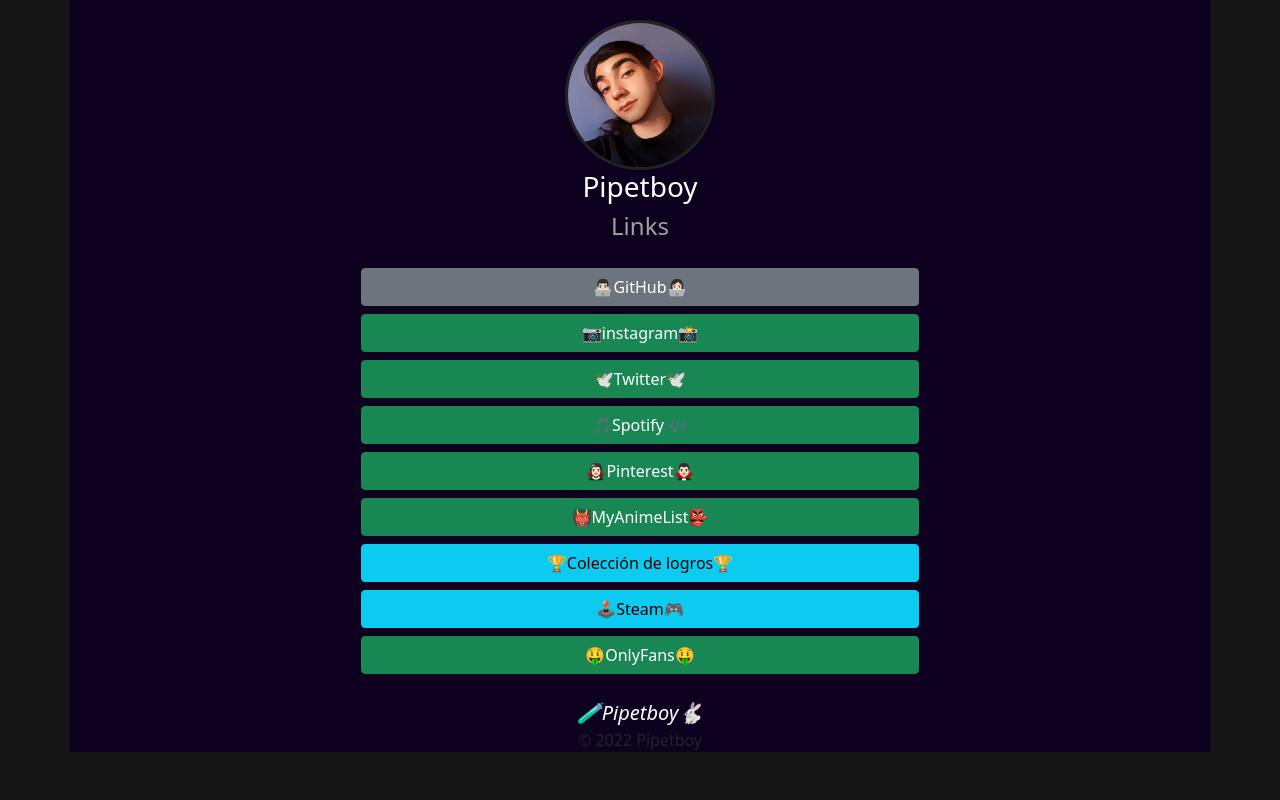
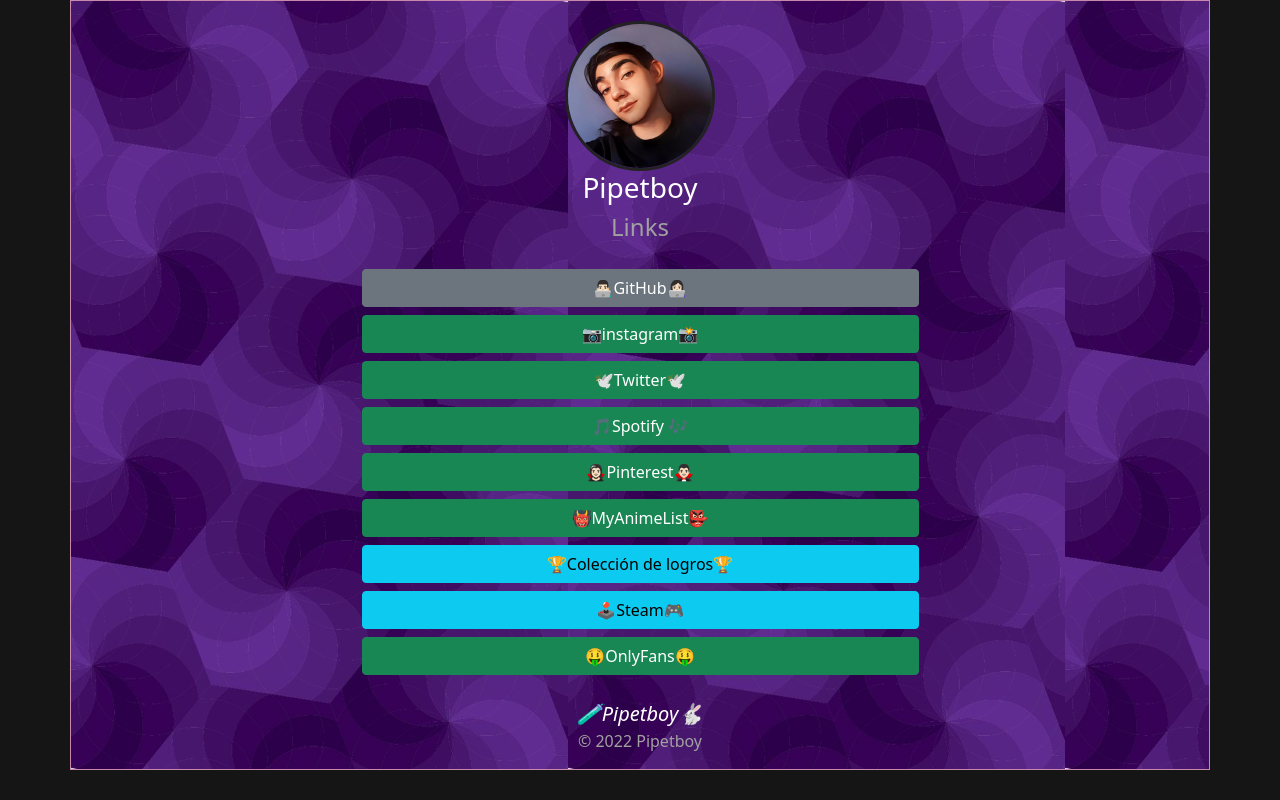
Before and after one commit to pipetboy2001/Pipetboy-linktree, a plain HTML site: page Index.html in a window 1280 px wide. Drawn offline with nearby package versions, Linux system fonts and the light colour scheme.

Commit message:
Animate y fondo
se añade una pequeña animación y se coloca fondo

```diff
--- a/Index.html
+++ b/Index.html
@@ -7,11 +7,14 @@
         <meta http-equiv="X-UA-Compatible" content="IE=edge">
         <meta name="viewport" content="width=device-width, initial-scale=1.0">
         <meta name="viewport" content="width=device-width, initial-scale=1.0">
+        <link rel="icon" type="image/jpg" href="Img/favicon.ico" />
         <!-- importacion css -->
         <link rel="stylesheet" href="style.css" />
         <!-- importacion de bootstrap -->
         <link href="https://cdn.jsdelivr.net/npm/bootstrap@5.0.2/dist/css/bootstrap.min.css" rel="stylesheet"
             integrity="sha384-EVSTQN3/azprG1Anm3QDgpJLIm9Nao0Yz1ztcQTwFspd3yD65VohhpuuCOmLASjC" crossorigin="anonymous">
+        <!--importacion animate-->
+        <link rel="stylesheet" href="https://cdnjs.cloudflare.com/ajax/libs/animate.css/4.1.1/animate.min.css" />
         <title>Pipetboy Links</title>
     </head>
 
@@ -19,15 +22,16 @@
         <div class="container">
             <!-- profile picture -->
             <div class="profile">
-                <img src="Img/me.png" alt="Error" />
-                <h3 class="name">Pipetboy</h3>
+                <img src="Img/me.png" alt="Error" class="animate__animated animate__pulse animate__infinite" />
+                <h3 class="name">Pipetboy </h3>
                 <h4 class="Letters">Links</h4>
             </div>
 
             <!-- link tree button -->
             <div class="d-grid gap-2 col-6 mx-auto">
 
-                <a class="btn btn-secondary" href="https://github.com/pipetboy2001">👨🏻‍💻GitHub👩🏻‍💻</a>
+                <a class="btn btn-secondary" href="https://github.com/pipetboy2001"><span
+                        class="glyphicon glyphicon-shopping-cart"></span>👨🏻‍💻GitHub👩🏻‍💻</a>
                 <a class="btn btn-success" href="https://instagram.com/Pipetboy2001" target="_blank">📷instagram📸</a>
                 <a class="btn btn-success" href="https://twitter.com/pipetboy2001" target="_blank">🕊Twitter🕊</a>
                 <a class="btn btn-success"
@@ -44,7 +48,8 @@
             <div class="footer">
                 <br>
                 <i>🧪Pipetboy🐇</i>
-                <p>&copy; 2022 Pipetboy</p>
+                <p style="color:#a1a1a1" ;>&copy; 2022 Pipetboy</p>
+                </p>
             </div>
         </div>
 
--- a/Style.css
+++ b/Style.css
@@ -9,6 +9,10 @@
     /* color por si no carga imagen */
     background-color: #0e001f;
     height: auto;
+    width: auto;
+    background-image: url('Img/fondo2.jpg');
+    background-size: contain;
+    border: 1px solid #c889ac;
 }
 
 /*Perfil*/
```
Also changed, not shown: Img/favicon.ico (added), Img/fondo2.jpg (added).
